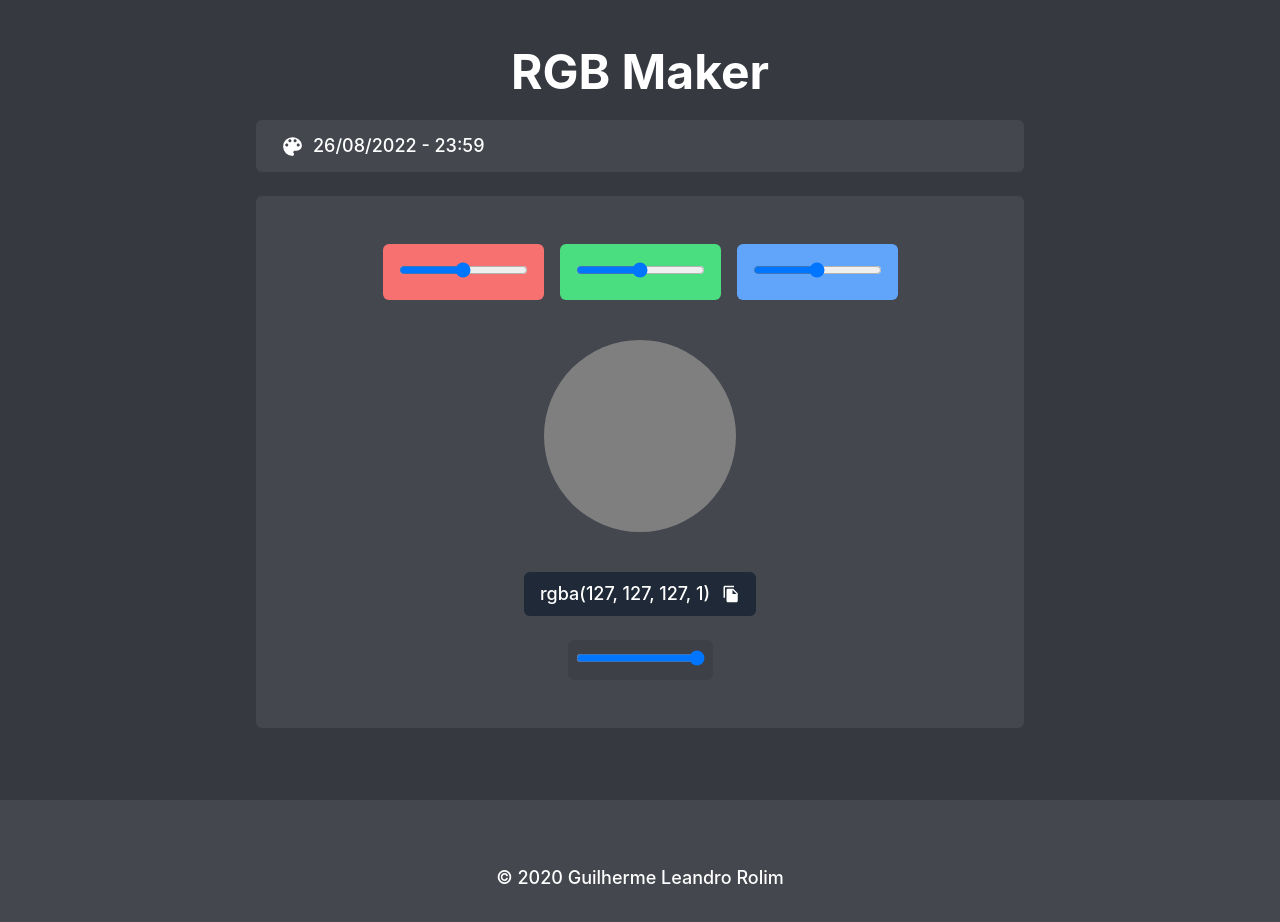
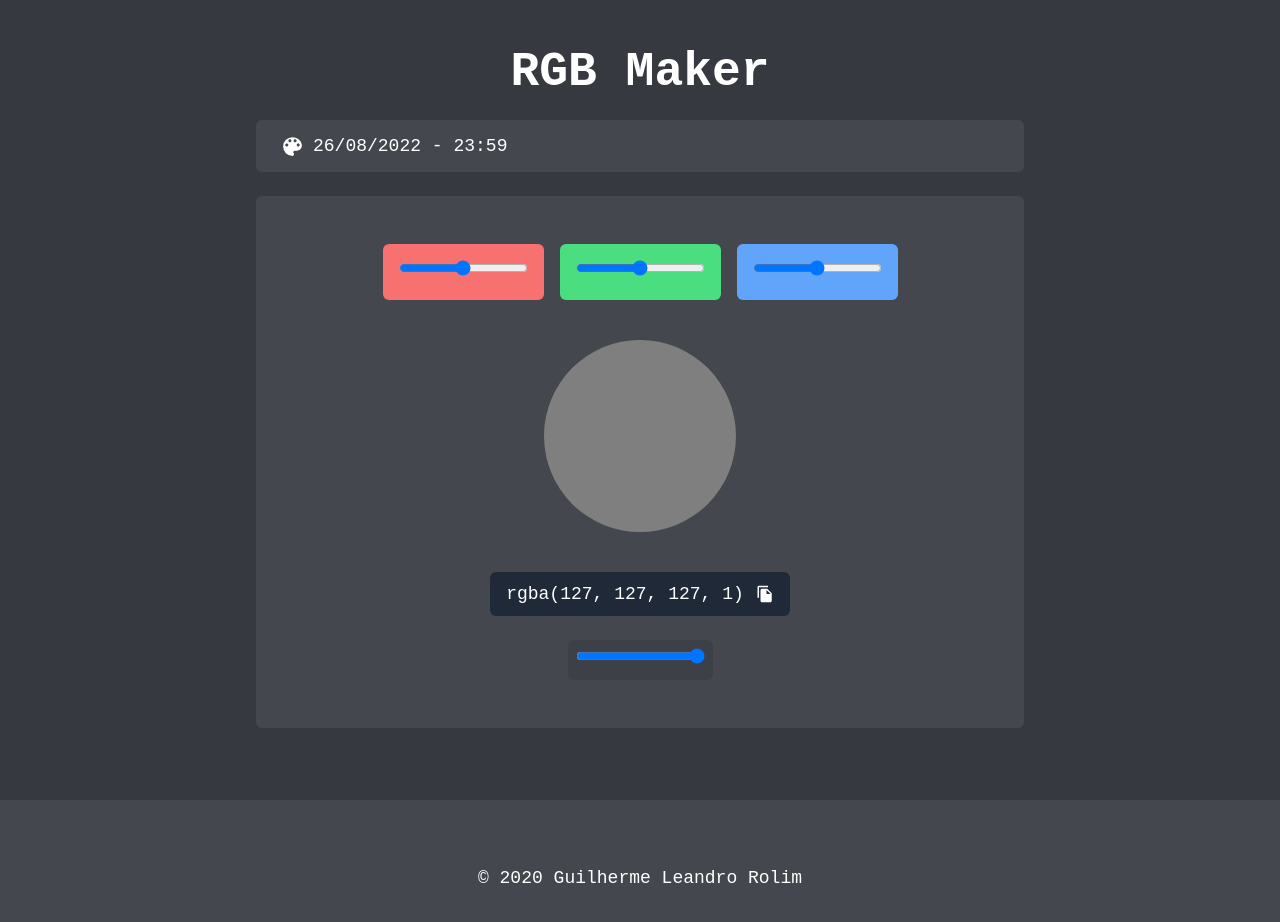
Before and after one commit to guirdy/rgb-maker, a Next.js app: page / in a window 1280 px wide. Shown: the top 922 px of the page. Built offline with nearby package versions, Linux system fonts and the light colour scheme.

Commit message:
feat: add toastify notification

```diff
--- a/components/RGBAGenerator.tsx
+++ b/components/RGBAGenerator.tsx
@@ -4,6 +4,7 @@ import { FunctionComponent, useState } from 'react';
 // Libs
 import { IoMdColorFilter } from 'react-icons/io';
 import { MdFileCopy } from 'react-icons/md';
+import { notify } from '../utils/notify';
 
 export const RGBAGenerator: FunctionComponent = () => {
   const [red, setRed] = useState(127);
@@ -12,8 +13,9 @@ export const RGBAGenerator: FunctionComponent = () => {
   const [opacity, setOpacity] = useState(100);
 
   const copyColor = () => {
-    const color = `rgba(${red}, ${green}, ${blue}, ${opacity / 100}`;
+    const color = `rgba(${red}, ${green}, ${blue}, ${opacity / 100})`;
     window.navigator['clipboard'].writeText(color);
+    notify("Copied to clipboard!", "success");
   }
 
   return (
--- a/package.json
+++ b/package.json
@@ -13,7 +13,8 @@
     "next": "12.1.6",
     "react": "18.1.0",
     "react-dom": "18.1.0",
-    "react-icons": "^4.4.0"
+    "react-icons": "^4.4.0",
+    "react-toastify": "^9.0.3"
   },
   "devDependencies": {
     "@types/node": "17.0.40",
--- a/pages/_app.tsx
+++ b/pages/_app.tsx
@@ -1,8 +1,18 @@
 import '../styles/globals.css'
 import type { AppProps } from 'next/app'
 
+import { ToastContainer } from "react-toastify";
+import "react-toastify/dist/ReactToastify.css";
+
 function MyApp({ Component, pageProps }: AppProps) {
-  return <Component {...pageProps} />
+  return (
+    <>
+      <Component {...pageProps} />
+      <ToastContainer
+        theme='colored'
+      />
+    </>
+  )
 }
 
 export default MyApp
--- a/pages/index.tsx
+++ b/pages/index.tsx
@@ -8,6 +8,8 @@ import Head from 'next/head'
 // Libs
 import { MdColorLens } from 'react-icons/md';
 import classNames from 'classnames';
+
+// Components
 import { Wrapper } from '../components/Wrapper';
 import { RGBAGenerator } from '../components/RGBAGenerator';
 
--- a/styles/globals.css
+++ b/styles/globals.css
@@ -1,13 +1,14 @@
 @tailwind base;
 @tailwind components;
 @tailwind utilities;
+
+@import url("https://fonts.googleapis.com/css2?family=IBM+Plex+Mono:wght@400;500;700&display=swap");
 
 html,
 body {
   padding: 0;
   margin: 0;
-  font-family: -apple-system, BlinkMacSystemFont, Segoe UI, Roboto, Oxygen,
-    Ubuntu, Cantarell, Fira Sans, Droid Sans, Helvetica Neue, sans-serif;
+  font-family: "IBM Plex Mono", monospace;
 }
 
 a {
--- /dev/null
+++ b/utils/notify.ts
@@ -0,0 +1,14 @@
+import { toast } from "react-toastify";
+
+export const notify = (message: string, status: string) => {
+  switch (status) {
+    case "success":
+      toast.success(message);
+      break;
+    case "error":
+      toast.error(message);
+      break;
+    default:
+      toast(message);
+  }
+};
```
Also changed, not shown: 1 other file (tests, documents, lock files or other folders). Lines whose indentation alone changed are shown as unchanged.
